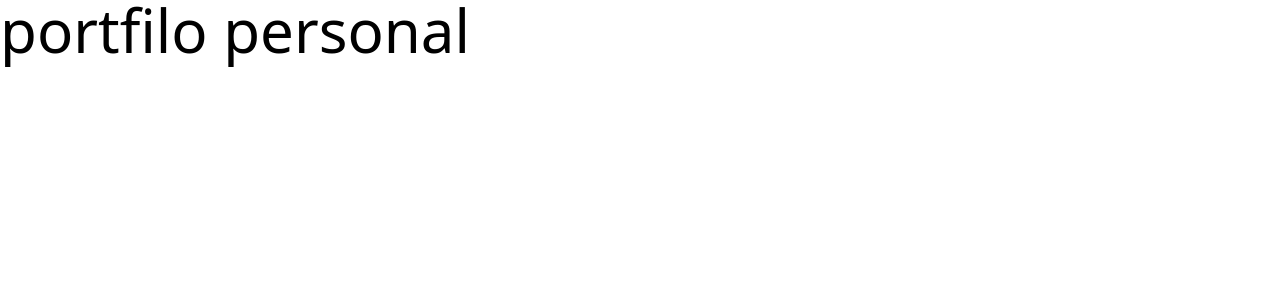
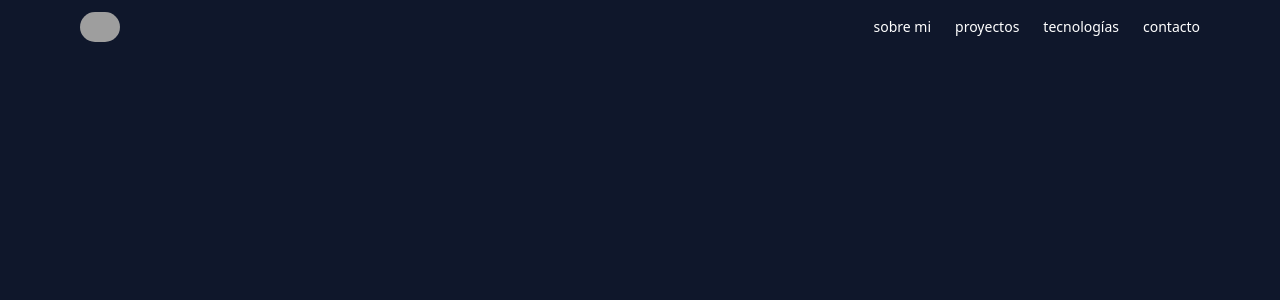
Before and after one commit to javiDEV-entei/mi_portfolio_web, a React (Vite) app: page / in a window 1280 px wide. Shown: the top 300 px of the page. Built offline with nearby package versions, Linux system fonts and the light colour scheme; grey boxes are pictures that could not be loaded.

Commit message:
seccion de Header y menu agregados
se agrego el header y un menu que lista las secciones del portfolio

```diff
--- a/src/App.tsx
+++ b/src/App.tsx
@@ -1,3 +1,4 @@
+import Header from "./components/Header"
 
 
 function App() {
@@ -5,7 +6,7 @@ function App() {
 
   return (
     <>
-      <h1 className=" text-6xl">portfilo personal</h1>
+      <Header/>
     </>
   )
 }
--- /dev/null
+++ b/src/components/Header.tsx
@@ -0,0 +1,55 @@
+// src/components/Header.tsx
+import React from "react";
+
+const Header: React.FC = () => {
+  return (
+    <header className="w-full bg-slate-900 text-white">
+      <nav className="mx-auto flex max-w-6xl items-center justify-between px-4 py-3">
+        {/* Logo (izquierda) */}
+        <div className="flex items-center">
+          {/* Cambia el src por la ruta de tu logo */}
+          <img
+            src="/logo.png"
+            alt="Logo"
+            className="h-10 w-10 rounded-full object-cover"
+          />
+        </div>
+
+        {/* Menú (derecha) */}
+        <ul className="flex items-center gap-6 text-sm font-medium">
+          <li>
+            <a href="#sobre-mi" className="hover:text-sky-400 transition-colors">
+              sobre mi
+            </a>
+          </li>
+          <li>
+            <a
+              href="#proyectos"
+              className="hover:text-sky-400 transition-colors"
+            >
+              proyectos
+            </a>
+          </li>
+          <li>
+            <a
+              href="#tecnologias"
+              className="hover:text-sky-400 transition-colors"
+            >
+              tecnologías
+            </a>
+          </li>
+          <li>
+            <a
+              href="#contacto"
+              className="hover:text-sky-400 transition-colors"
+            >
+              contacto
+            </a>
+          </li>
+        </ul>
+      </nav>
+    </header>
+  );
+};
+
+export default Header;
--- a/src/index.css
+++ b/src/index.css
@@ -1 +1,41 @@
 @import "tailwindcss";
+
+
+:root {
+  --background: #0f172b;
+  --foreground: #ffffff;
+}
+
+@theme inline {
+  --color-background: var(--background);
+  --color-foreground: var(--foreground);
+  --font-sans: var(--font-poppins), sans-serif;
+}
+
+* {
+  box-sizing: border-box;
+}
+
+html {
+  scroll-behavior: smooth;
+}
+
+body {
+  background: var(--background);
+  color: var(--foreground);
+  font-family: var(--font-poppins), Arial, Helvetica, sans-serif;
+  line-height: 1.6;
+  -webkit-font-smoothing: antialiased;
+  -moz-osx-font-smoothing: grayscale;
+}
+
+a {
+  text-decoration: none;
+  color: inherit;
+}
+
+img {
+  max-width: 100%;
+  height: auto;
+  display: block;
+}
```
